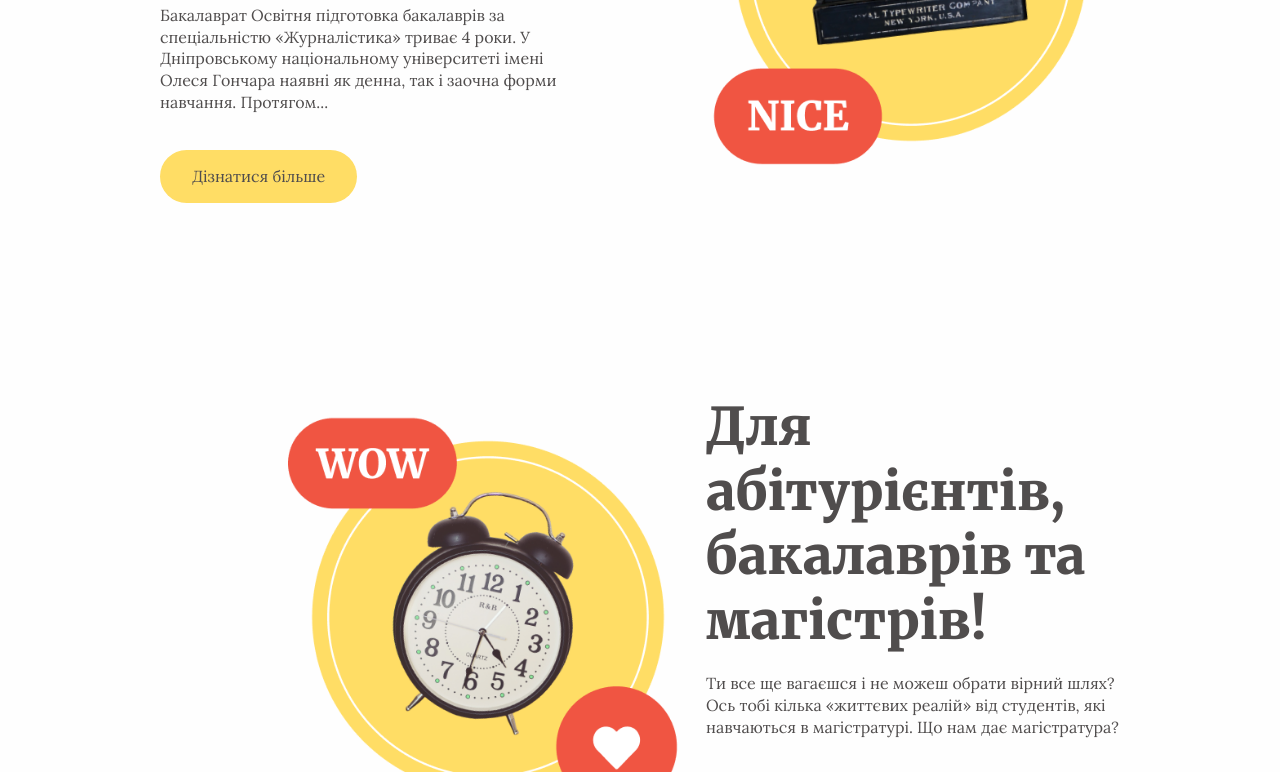
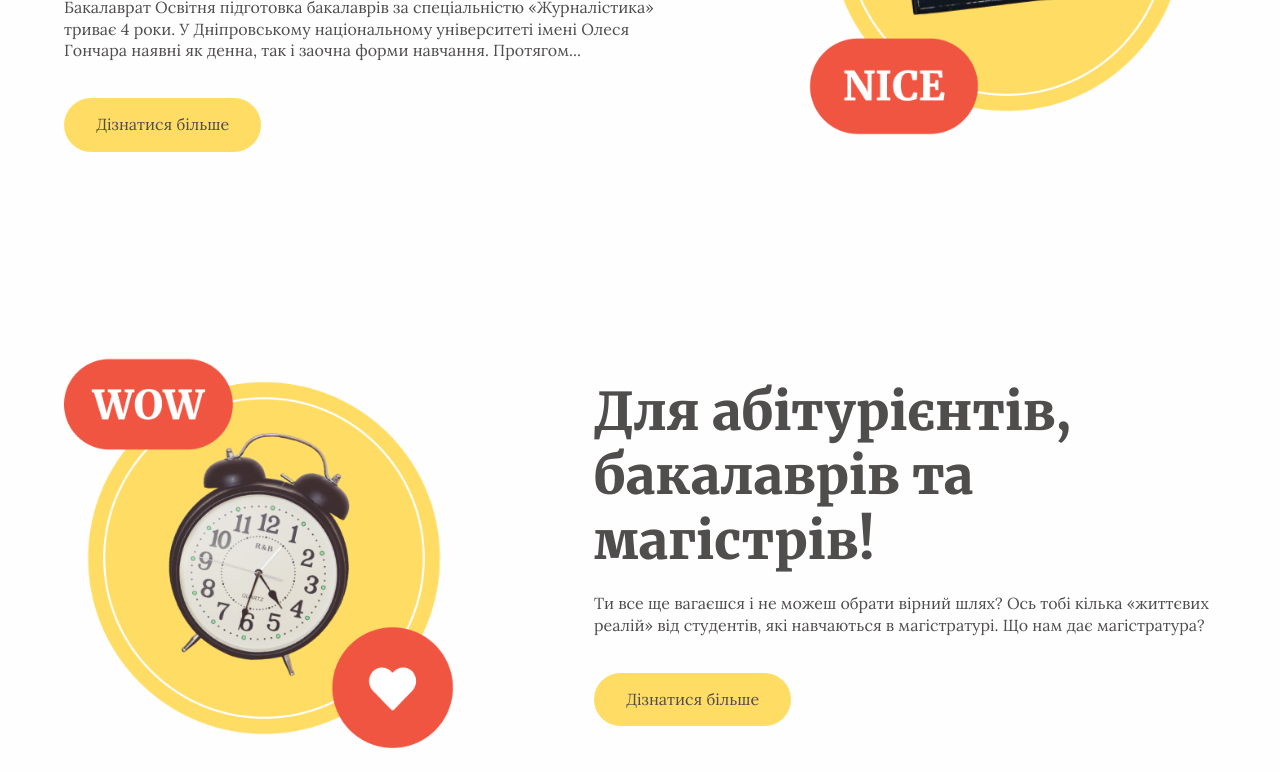
Before and after one commit to SAzzerPlayer/adver-stud, a Gatsby site: page / in a window 1280 px wide. Shown: the part 445-1217 px from the top of the page. Built offline with nearby package versions, Linux system fonts and the light colour scheme; Gatsby itself is replaced by a stand-in of ours.

Commit message:
Fixed Layout styles

```diff
--- a/src/components/Layout/index.tsx
+++ b/src/components/Layout/index.tsx
@@ -1,5 +1,5 @@
 import React from "react";
-import { Page, Content } from "./styles";
+import { Page, Content, Margins } from "./styles";
 import { Header } from "./Header";
 import { Footer } from "./Footer";
 import "../../styles/global.css";
@@ -8,7 +8,9 @@
   return (
     <Page>
       <Header />
-      <Content>{children}</Content>
+      <Margins>
+        <Content>{children}</Content>
+      </Margins>
       <Footer />
     </Page>
   );
--- a/src/components/Layout/styles.ts
+++ b/src/components/Layout/styles.ts
@@ -1,6 +1,6 @@
 import styled from "styled-components";
 import { colors } from "../../styles";
-import {getGapStyle} from "../../styles/common";
+import { getGapStyle } from "../../styles/common";
 
 export const Page = styled.main`
   display: flex;
@@ -13,10 +13,18 @@
   background: ${colors.backgroundGray};
 `;
 
+export const Margins = styled.div`
+  display: flex;
+  flex: 1;
+  margin: 0 5%;
+  max-width: 1280px;
+  align-self: center;
+`;
+
 export const Content = styled.div`
   display: flex;
   flex-direction: column;
-  padding: 4em 10em 10em 10em;
+  padding: 4em 0 10em 0;
   flex: 1;
   max-width: 1280px;
   align-self: center;
--- a/src/components/blocks/AttentionInfoBlock/index.tsx
+++ b/src/components/blocks/AttentionInfoBlock/index.tsx
@@ -23,16 +23,7 @@
   children: description,
   reversed = false,
 }) => {
-  return (
-    <Container
-      style={
-        reversed
-          ? {
-              flexDirection: "row-reverse",
-            }
-          : undefined
-      }
-    >
+  const content = [
     <TextContent>
       <Title style={{ whiteSpace: "pre-wrap" }}>{title}</Title>
       {description}
@@ -46,13 +37,13 @@
             {link.title}
           </YellowHoverInternalLink>
         ))}
-      </TextContent>
+    </TextContent>,
     <img
       src={imageSrcPath}
       alt={imageAlt || "Іллюстрація"}
       width={418}
       height={418}
-      />
-    </Container>
-  );
+    />,
+  ];
+  return <Container>{reversed ? content.reverse() : content}</Container>;
 };
--- a/src/pages/index.tsx
+++ b/src/pages/index.tsx
@@ -10,7 +10,8 @@
   display: flex;
   flex-direction: column;
   flex: 1;
-  ${getGapStyle("192px", "column")}
+  ${getGapStyle("192px", "column")};
+  box-sizing: border-box;
 `;
 
 const IndexPage = () => {
--- a/src/styles/global.css
+++ b/src/styles/global.css
@@ -4,3 +4,10 @@
   background: #fefefe;
   min-width: 1024px;
 }
+
+@media all {
+  /* sets the base font size for all user agents that support media queries */
+  html {
+    font-size: 14px;
+  }
+}
```
Lines whose indentation alone changed are shown as unchanged.
